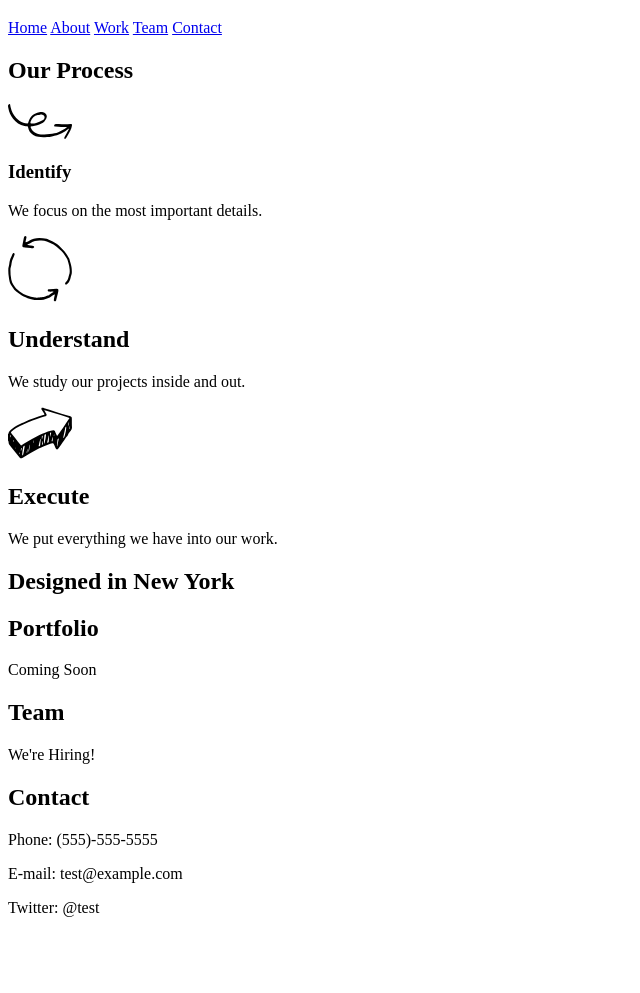
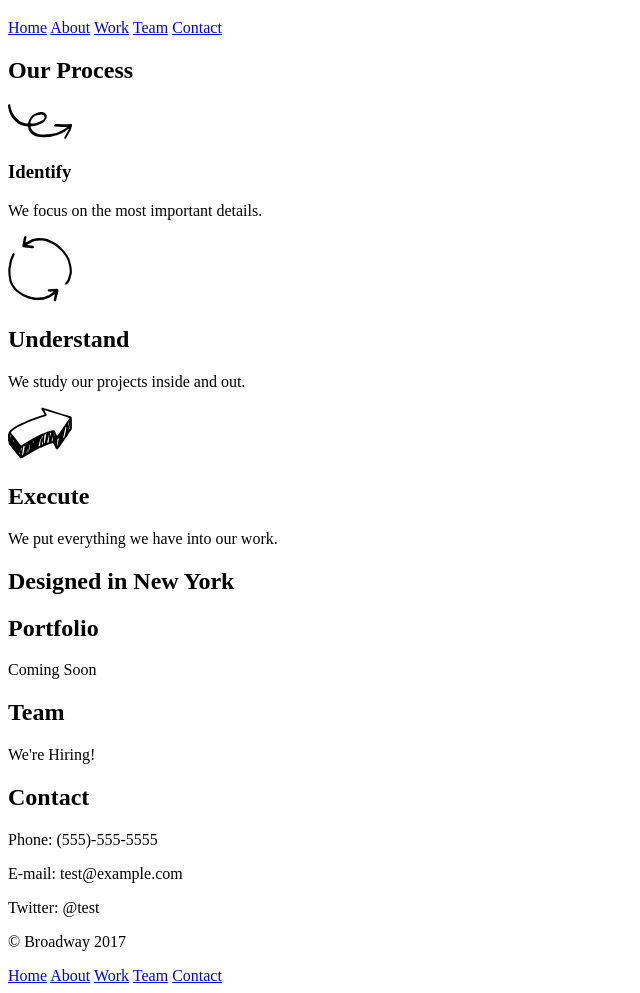
Before and after one commit to ACE-ZERO/BroadWay, a plain HTML site: page index.html in a window 1280 px wide. Shown: the part 61-1054 px from the top of the page, without its empty margins (0-640 px from the left). Before the commit the page ends 994 px from the top, so only its background shows below. Drawn offline with Linux system fonts and the light colour scheme.

Commit message:
add footer

```diff
--- a/index.html
+++ b/index.html
@@ -7,7 +7,7 @@
   </head>
   <body>
 
-    <h1>Broadway Design</h1>
+    <h1 class="mainHeading">Broadway Design</h1>
 
     <nav>
       <a href="#">Home</a>
@@ -45,6 +45,15 @@
     <p>Phone: (555)-555-5555</p>
     <p>E-mail: test@example.com</p>
     <p>Twitter: @test</p>
+<!-- footer -->
+    <div class="footer">
+      <p>© Broadway 2017</p>
+      <a href="#">Home</a>
+      <a href="#">About</a>
+      <a href="#">Work</a>
+      <a href="#">Team</a>
+      <a href="#">Contact</a>
 
+    </div>
   </body>
 </html>
```
